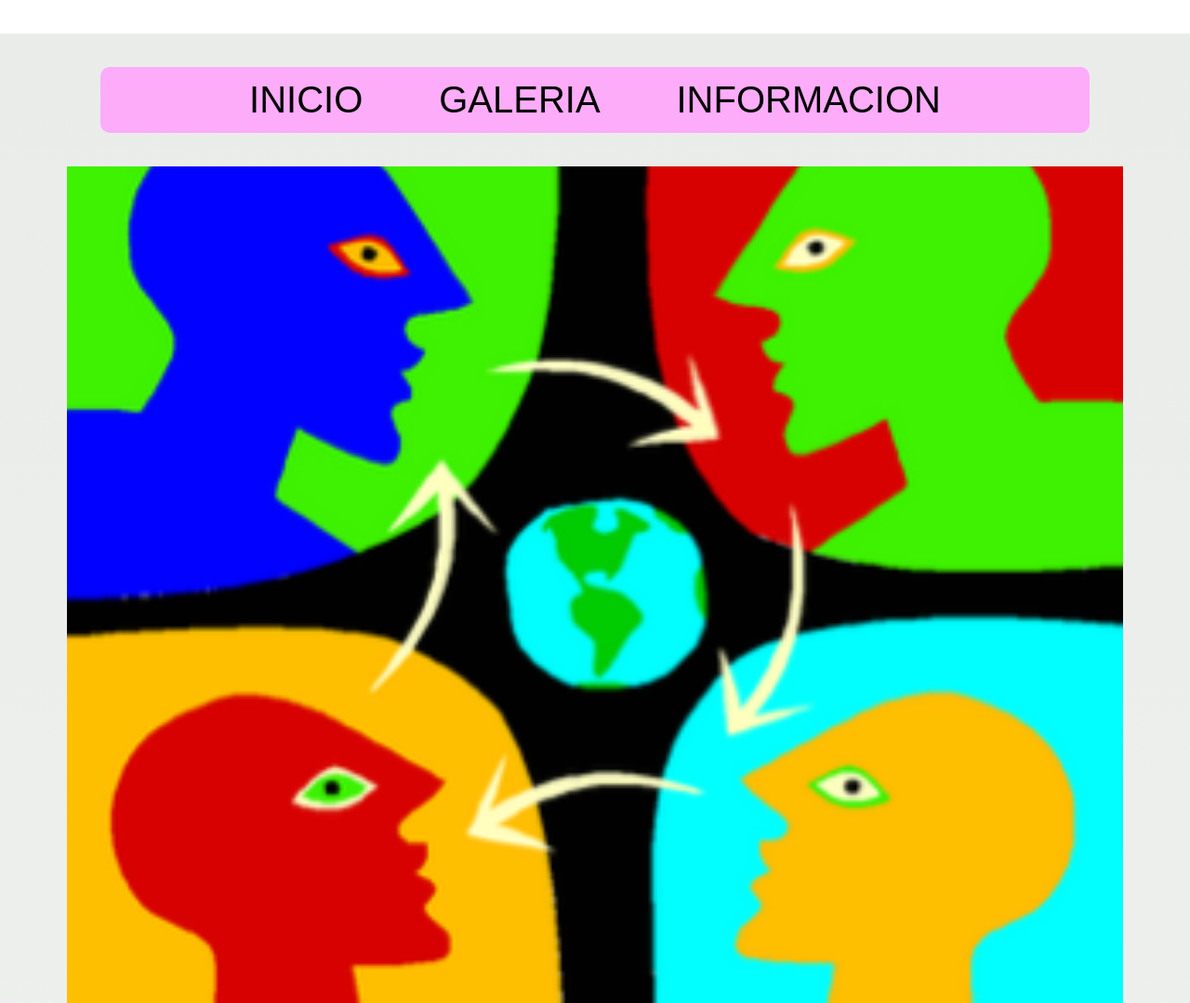
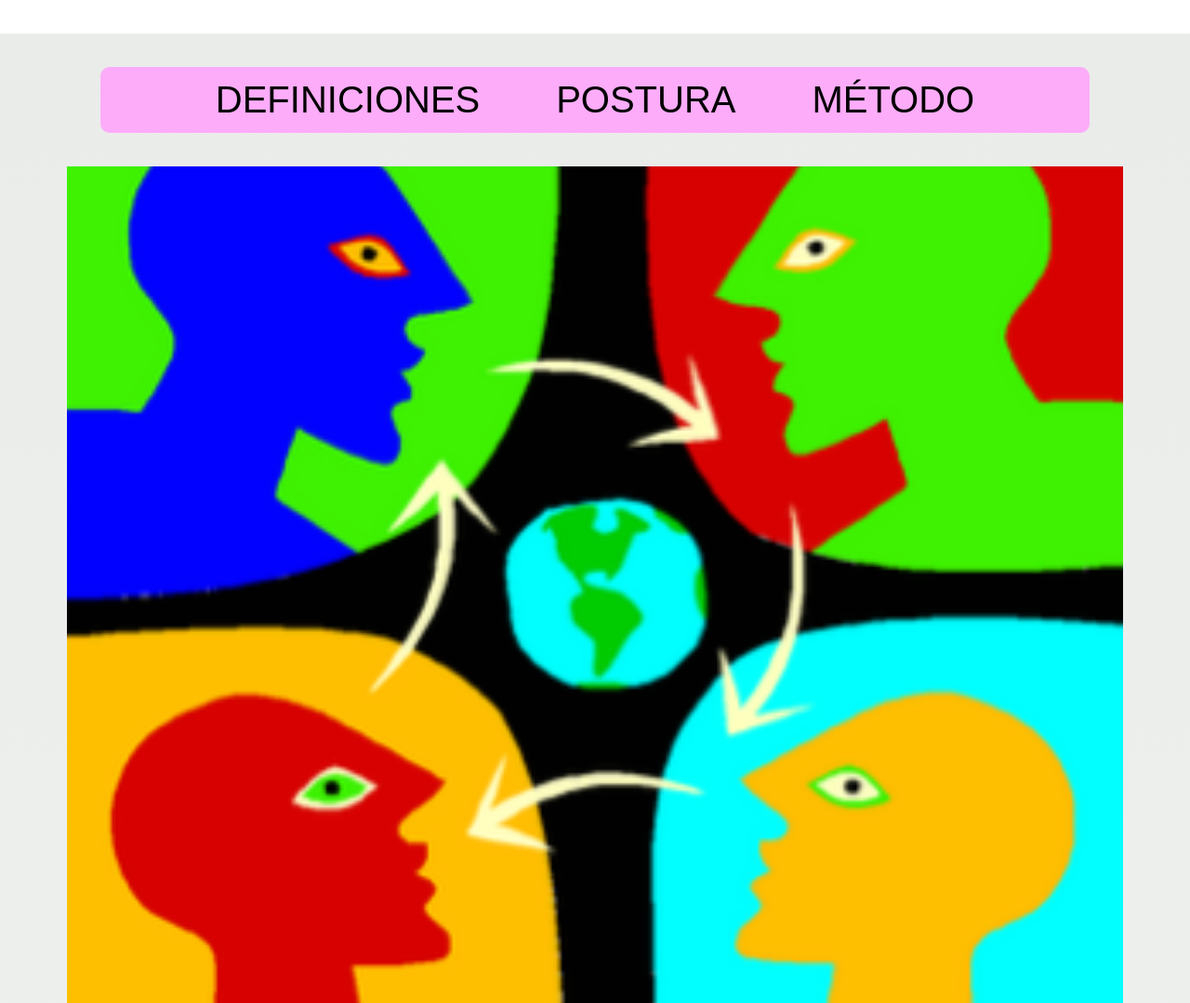
Before and after one commit to LinKook-coder/ETNO, a plain HTML site: page index.html in a window 1280 px wide. Shown: the top 1079 px of the page at 93% size. Drawn offline with nearby package versions, Linux system fonts and the light colour scheme.

Commit message:
Update index.html

```diff
--- a/index.html
+++ b/index.html
@@ -20,9 +20,9 @@
 	<header>
 		<nav>
                <ul id="menuPrincipal">
-                    <li><a href="#menuPrincipal">INICIO</a></li>
-                    <li><a href="GALERIA.html">GALERIA</a></li>
-                    <li><a href="INFORMACION.html">INFORMACION</a></li>
+                    <li><a href="index.html">DEFINICIONES</a></li>
+                    <li><a href="GALERIA.html">POSTURA</a></li>
+                    <li><a href="INFORMACION.html">MÉTODO</a></li>
                 </ul>
            </nav>
 
```
